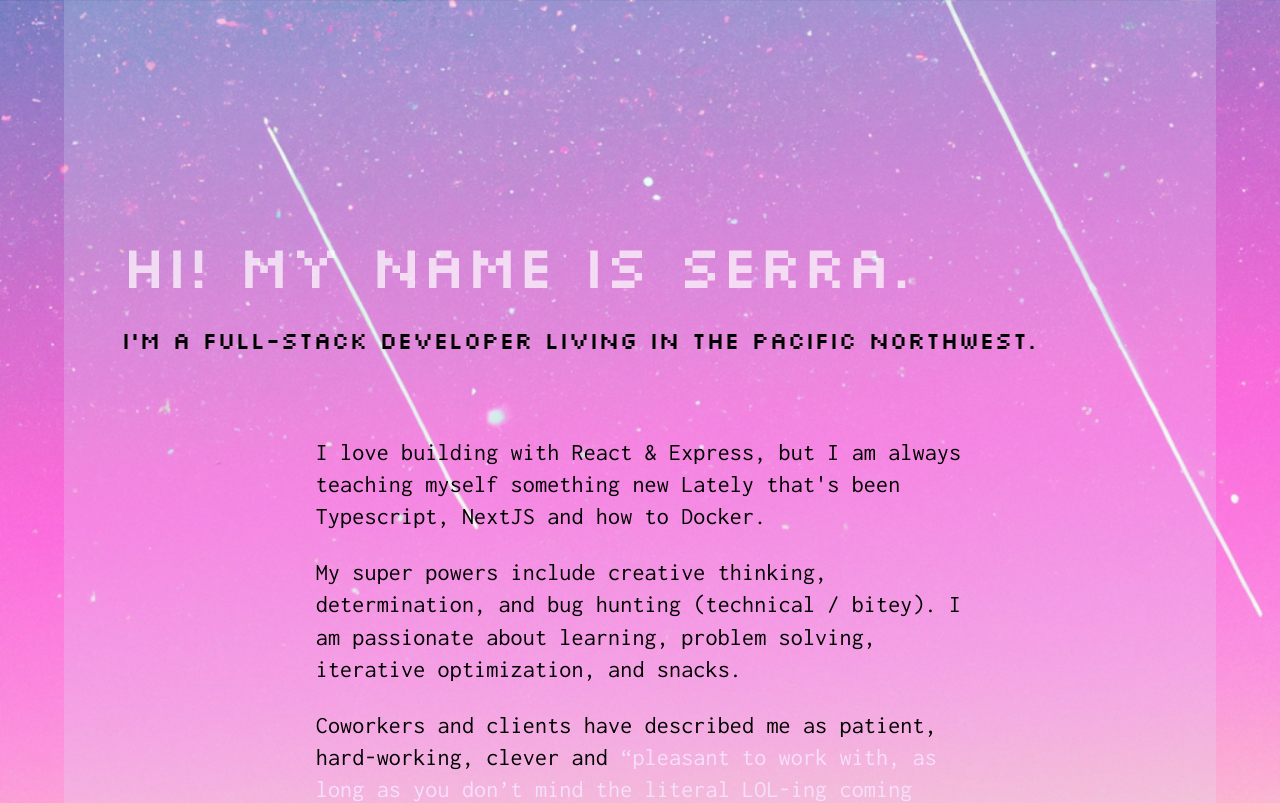
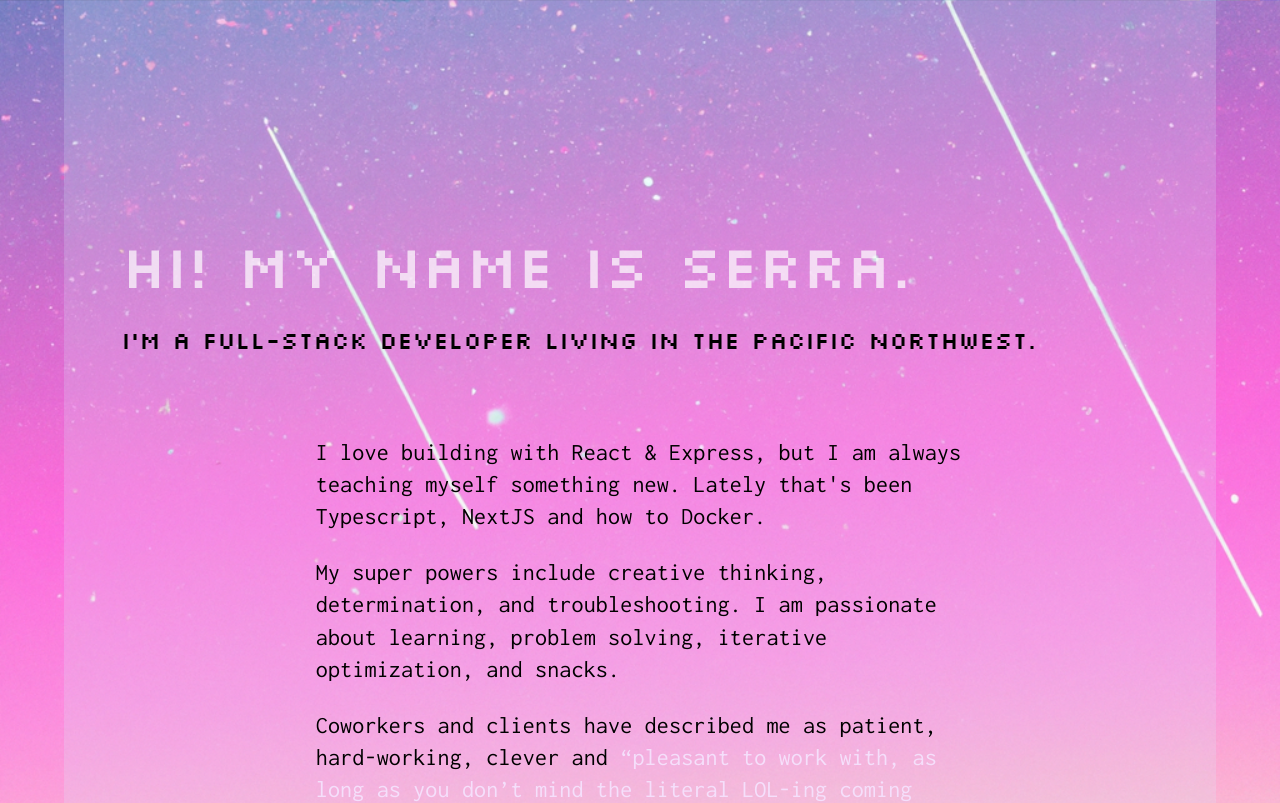
Before and after one commit to teknoboten/boten, a React (Create React App) app: page /resume in a window 1280 px wide. Shown: the top 803 px of the page. Built offline with nearby package versions, Linux system fonts and the light colour scheme.

Commit message:
update typo

```diff
--- a/src/App.js
+++ b/src/App.js
@@ -3,7 +3,6 @@ import { Link } from 'react-router-dom'
 import Container from '@mui/material/Container'
 import Typography from '@mui/material/Typography'
 import Console from './components/Console'
-// import './index.css'
 
 function App() {
   return (
--- a/src/components/Summary.js
+++ b/src/components/Summary.js
@@ -35,13 +35,13 @@ export default function Summary() {
           <Typography variant="h6">
             <p>
               I love building with React & Express, but I am always teaching
-              myself something new Lately that's been Typescript, NextJS and how
-              to Docker.
+              myself something new. Lately that's been Typescript, NextJS and
+              how to Docker.
             </p>
             <p>
-              My super powers include creative thinking, determination, and bug
-              hunting (technical / bitey). I am passionate about learning,
-              problem solving, iterative optimization, and snacks.
+              My super powers include creative thinking, determination, and
+              troubleshooting. I am passionate about learning, problem solving,
+              iterative optimization, and snacks.
             </p>
 
             <p>
```
